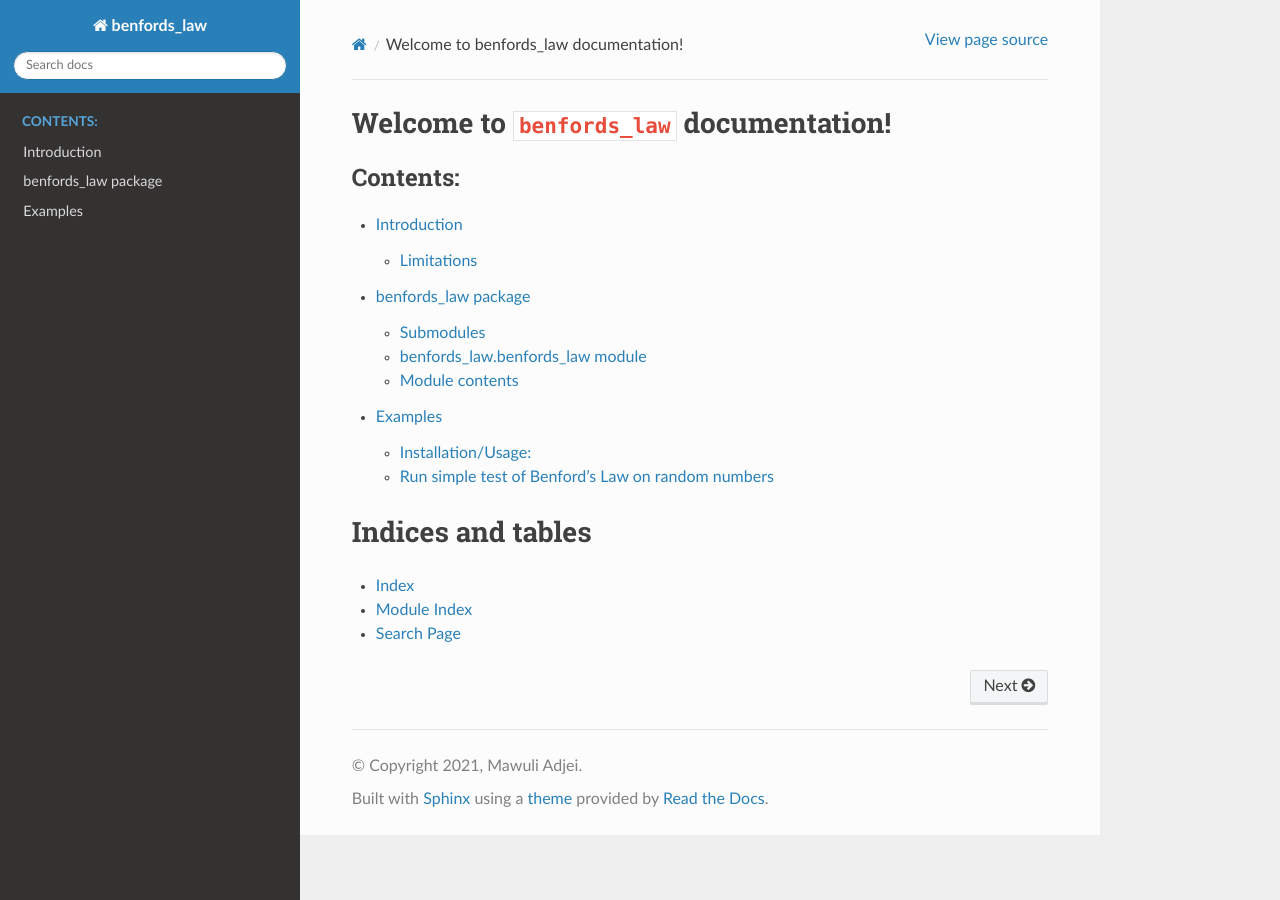
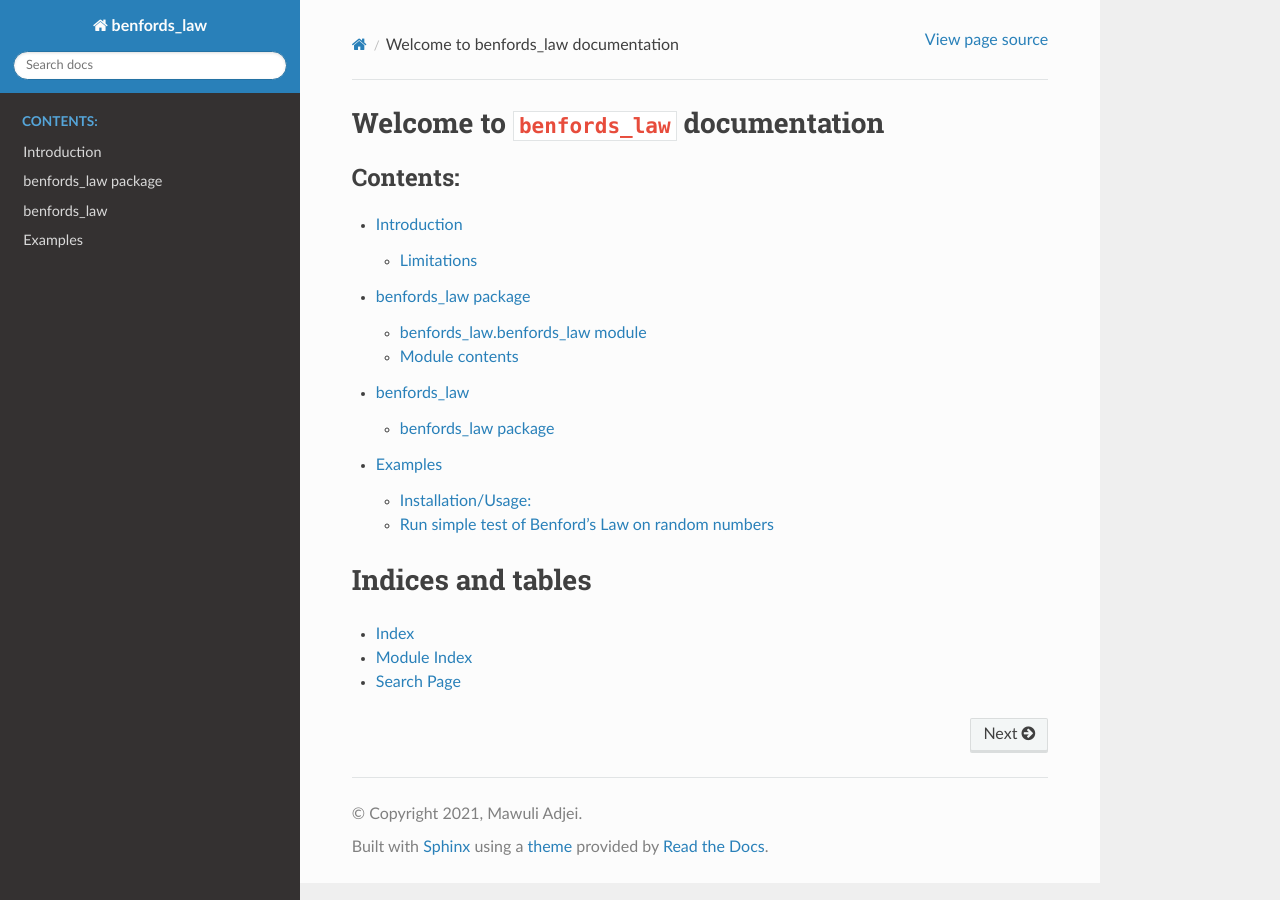
Before and after one commit to mawuliadjei/benfords_law, a Sphinx documentation site: the page built from docs/source/index.rst, in a window 1280 px wide. Built offline with Sphinx 7.4.7 and the Read the Docs theme 2.0.0, drawn with Linux system fonts in a browser that asks for light colours.

Commit message:
refactor: clean documentation and rebuild

```diff
--- a/docs/source/benfords_law.rst
+++ b/docs/source/benfords_law.rst
@@ -1,8 +1,5 @@
 benfords\_law package
 =====================
-
-Submodules
-----------
 
 benfords\_law.benfords\_law module
 ----------------------------------
--- a/docs/source/index.rst
+++ b/docs/source/index.rst
@@ -3,7 +3,7 @@
    You can adapt this file completely to your liking, but it should at least
    contain the root `toctree` directive.
 
-Welcome to ``benfords_law`` documentation!
+Welcome to ``benfords_law`` documentation
 ========================================
 
 .. toctree::
--- a/docs/source/intro.rst
+++ b/docs/source/intro.rst
@@ -3,7 +3,7 @@ Introduction
 
 ``benfords_law`` is a python package for testing if a dataset of numbers passes Benford's law; also known as the law of analogous numbers.
 
-A user can simply pass their dataset into a ``BenfordsLaw`` object and simply call the ``BenfordsLaw.apply_benfords_law()`` function.
+A user can simply pass a dataset into a ``benfords_law.BenfordsLaw`` object and simply call the ``benfords_law.BenfordsLaw.apply_benfords_law()`` function.
 
 The current implementation has been developed in Python 3.
 
--- a/setup.py
+++ b/setup.py
@@ -10,7 +10,7 @@ README = (HERE / "README.md").read_text()
 # This call to setup() does all the work
 setup(
     name="benfords_law",
-    version="1.0.0a3",
+    version="1.0.0b1",
     description="Apply and run tests of Newcomb-Benford's Law on provided data",
     long_description=README,
     long_description_content_type="text/markdown",
@@ -28,7 +28,7 @@ setup(
         "Programming Language :: Python :: 3.7",
     ],
     project_urls={
-        # 'Documentation': 'https://packaging.python.org/tutorials/distributing-packages/',
+        'Documentation': 'https://benfords-law.readthedocs.io/',
         # 'Funding': 'https://donate.pypi.org',
         # 'Say Thanks!': 'http://saythanks.io/to/example',
         'Source': 'https://github.com/mawuliadjei/benfords_law/',
```
Also changed, not shown: other parts of docs/source/index.rst (+1 -0 lines), 2 other files.
